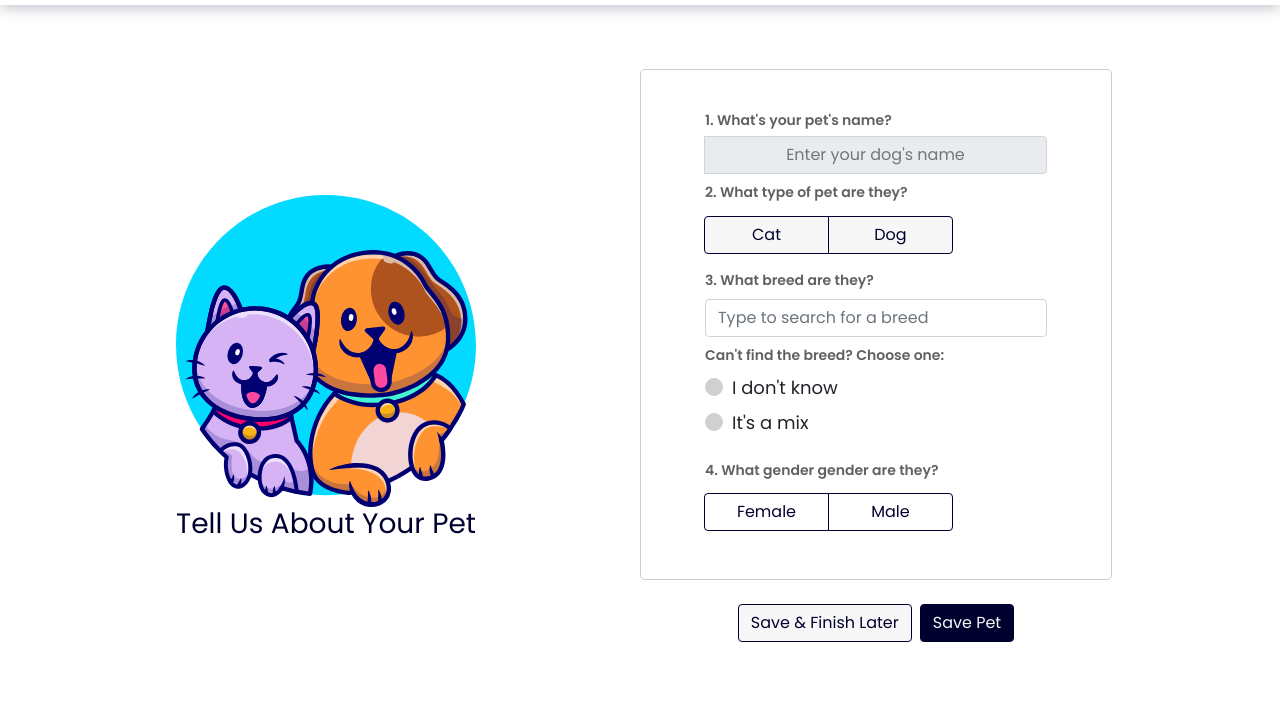
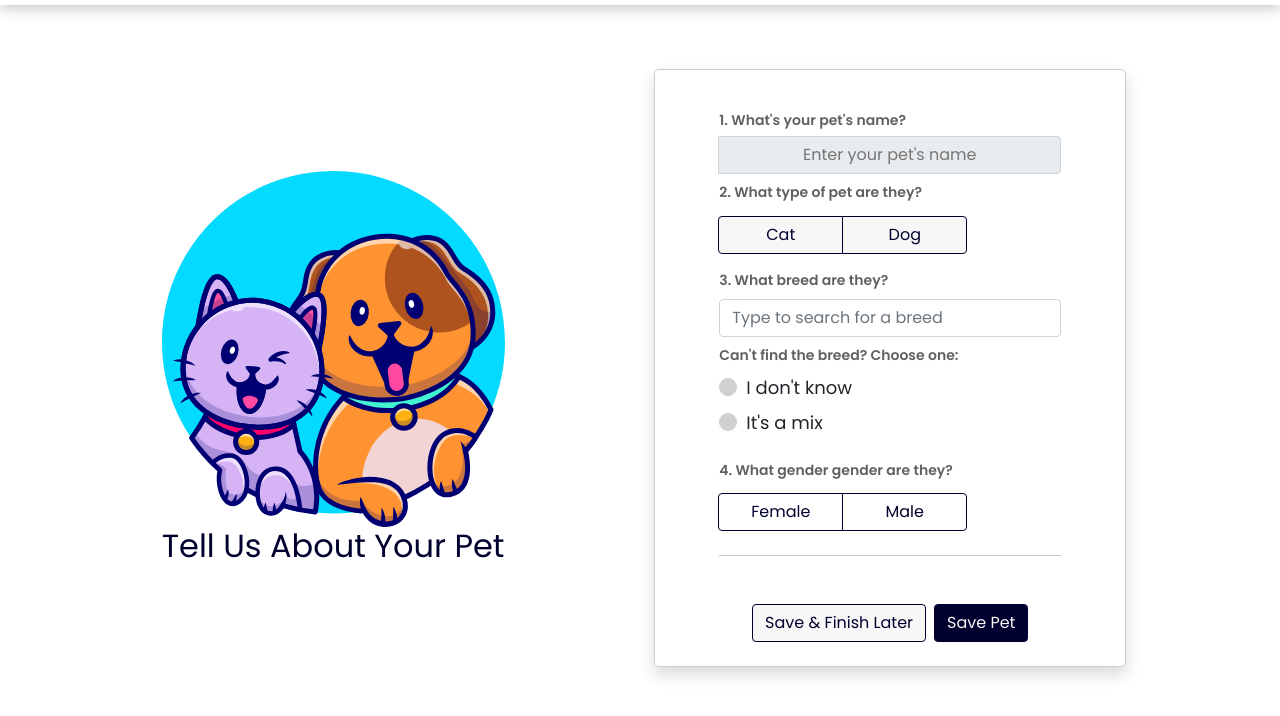
Before and after one commit to LindseyGunderson/pet-registry-form, a plain HTML site: page index.html in a window 1280 px wide. Shown: the part 60-776 px from the top of the page. Drawn offline with nearby package versions, Linux system fonts and the light colour scheme.

Commit message:
Moving files outside of app folder
Moving files outside of app folder for github pages

```diff
--- a/app/css/styles.css
+++ b/css/styles.css
@@ -61,6 +61,7 @@ body {
     font-size: var(--fs-400);
     line-height: 1.5;
     min-height: 100vh;
+    width: 100%;
 }
 
 /* adjust images  */
@@ -128,6 +129,7 @@ select {
 /* ----  Navigation bar ---- */
 .primary-header {
 
+    width: 100%;
     height: 65px;
     padding: 0.5rem;
     box-shadow: 0px 1px 15px hsl(var(--clr-primary-dark-blue)  / .3)
@@ -199,10 +201,12 @@ select {
 
 .main-container {
 
-    margin-top: 4rem;
+    margin: 4rem 0;
     max-width: 80em;
 
+
 }
+
 
 .registry-form form div {
 
@@ -218,11 +222,19 @@ select {
     color: hsl(var(--clr-dark-grey));
 }
 
+.registry-form {
+
+    border: 1px solid #ccc;
+    border-radius: 5px;
+
+}
+
 form {
 
-    border: 1px solid #ccc;
     padding: 2rem 4rem;
-    border-radius: 5px;
+    width: inherit;
+    /* max-width: 25em; */
+
 }
 
 /* ----------------------------- */
@@ -233,6 +245,12 @@ form {
 /* ----------------------------- */
 /* Registry Banner               */
 /* ----------------------------- */
+
+.registry-banner img {
+
+    max-height: 400px;
+
+}
 
 .registry-banner h2 {
 
@@ -324,3 +342,7 @@ form {
     background: hsl(var(--clr-accent-blue));
     border-color: hsl(var(--clr-accent-blue));
 }
+
+
+/* media queries */
+/*  540px */
--- a/app/index.html
+++ b/index.html
@@ -56,14 +56,14 @@
     >
       <!-- banner image for form -->
       <div
-        class="d-flex flex-column justify-content-center align-items-center m-2 registry-banner"
+        class="d-flex flex-column justify-content-center align-items-end m-2 registry-banner"
       >
         <img class="img-fluid" src="images/pets_banner.svg" />
-        <h2 class="fs-500">Tell Us About Your Pet</h2>
+        <h2>Tell Us About Your Pet</h2>
       </div>
 
       <!-- form container-->
-      <div class="registry-form">
+      <div class="registry-form shadow">
         <!-- form for user inputs -->
         <form class="form-inline" role="form" action="">
           <!-- pet name input -->
@@ -72,7 +72,7 @@
             <input
               class="input-group-text"
               type="text"
-              placeholder="Enter your dog's name"
+              placeholder="Enter your pet's name"
             />
           </div>
 
@@ -207,10 +207,11 @@
               >
             </div>
           </div>
+          <hr>
         </form>
 
         <div
-          class="d-flex justify-content-center align-items-center gap-2 mx-auto m-4"
+          class="d-flex flex-wrap justify-content-center align-items-center gap-2 mb-4"
         >
           <button class="btn action-btn-outline">Save & Finish Later</button>
           <button class="btn action-btn-filled">Save Pet</button>
```
Also changed, not shown: images/paw-logo.svg (renamed from app/images/paw-logo.svg), images/pets_banner.svg (renamed from app/images/pets_banner.svg), js/breeds.js (renamed from app/js/breeds.js), js/script.js (renamed from app/js/script.js).
